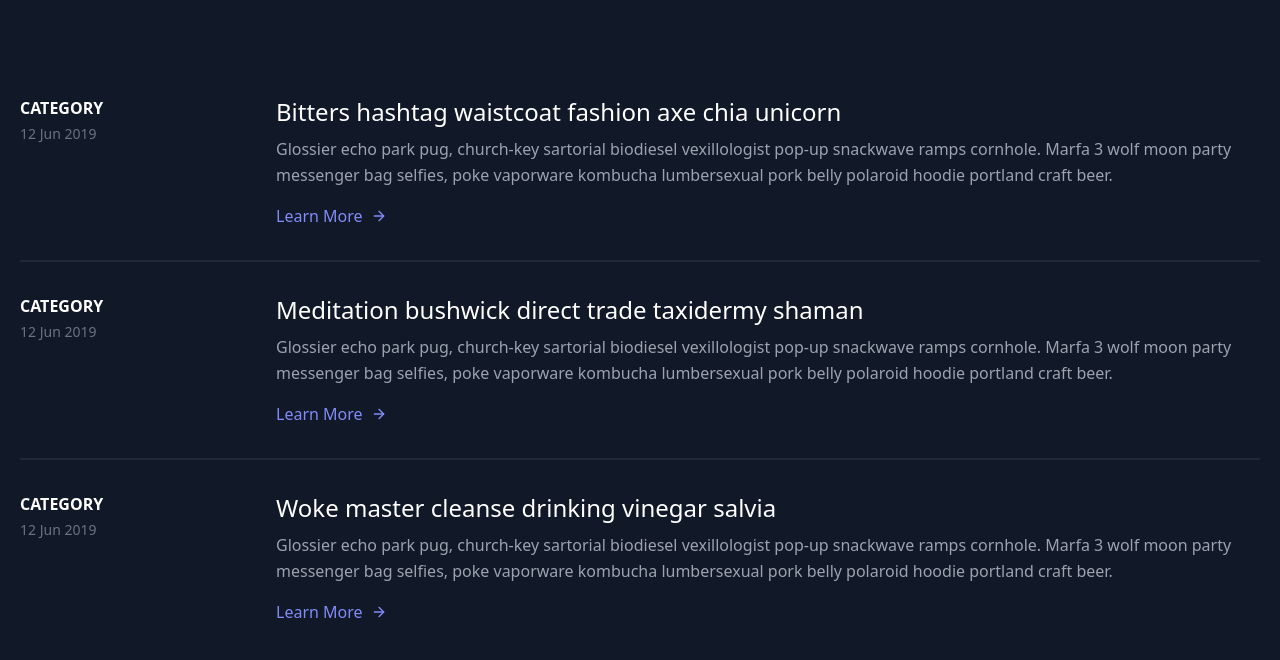
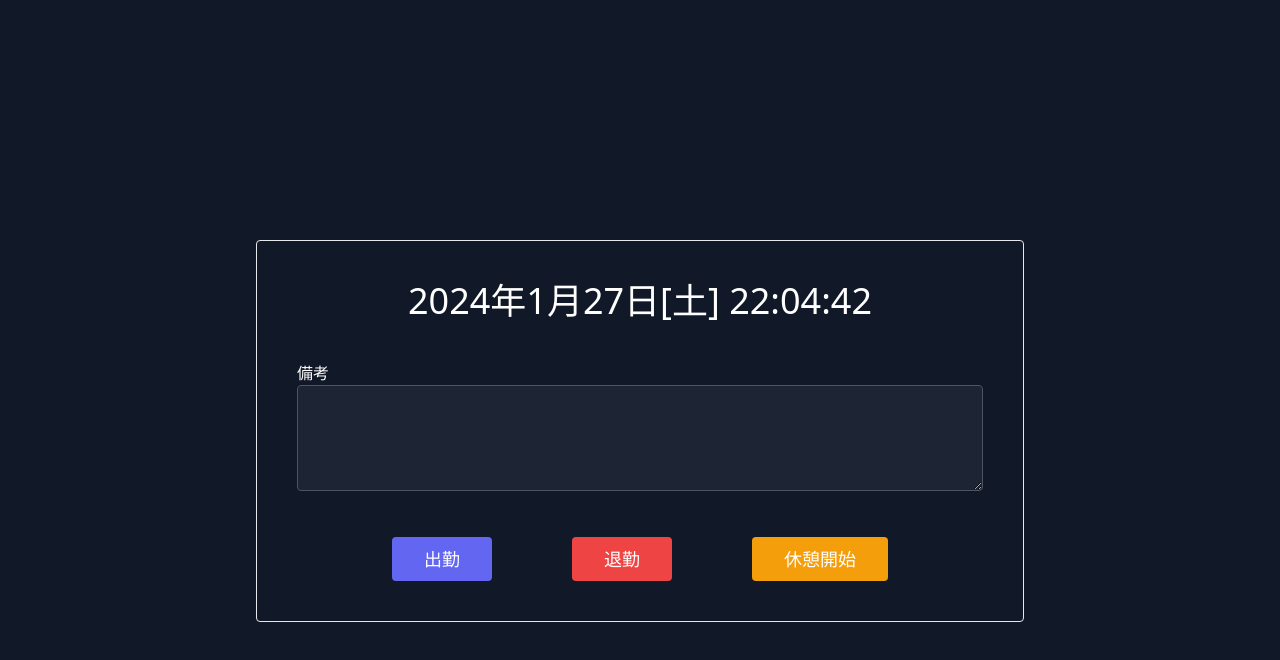
Before and after one commit to saru1406/kintai-front, a React (Vite) app: page /attendance in a window 1280 px wide. Shown: the top 660 px of the page. Built offline with nearby package versions, Linux system fonts and the light colour scheme.

Commit message:
日時表示 出勤

```diff
--- a/src/Pages/Attendance.jsx
+++ b/src/Pages/Attendance.jsx
@@ -1,12 +1,84 @@
-import { useState } from "react";
+import { useState, useEffect } from "react";
 import axios from "axios";
 import { useNavigate } from "react-router-dom";
 
 const Attendance = () => {
+  const [currentDateTime, setCurrentDateTime] = useState(new Date());
+  const weekday = ["日", "月", "火", "水", "木", "金", "土"];
+
+  useEffect(() => {
+    const intervalId = setInterval(() => {
+      setCurrentDateTime(new Date());
+    }, 1000);
+    return () => clearInterval(intervalId);
+  }, []);
+
+  const displayDate = `${currentDateTime.getFullYear()}年${currentDateTime.getMonth() + 1}月${currentDateTime.getDate()}日[${weekday[currentDateTime.getDay()]}]`;
+  const displayTime = `${currentDateTime.getHours().toString().padStart(2, "0")}:${currentDateTime.getMinutes().toString().padStart(2, "0")}:${currentDateTime.getSeconds().toString().padStart(2, "0")}`;
+
+  const jpDateString = currentDateTime.toLocaleString("ja-JP", { timeZone: "Asia/Tokyo" });
+
+  const authToken = sessionStorage.getItem("authToken");
+
+  const handleWorkStart = async () => {
+    console.log(jpDateString)
+    const apiUrl = import.meta.env.VITE_APP_API_URL;
+    try {
+      const response = await axios.post(`${apiUrl}/api/work/start`, { start_date: jpDateString }, {
+        withCredentials: true,
+        headers: {
+          Authorization: `Bearer ${authToken}`,
+        },
+      });
+      console.log(response);
+    } catch (error) {
+      console.error(error);
+    }
+  };
+
   return (
     <>
       <section className="text-gray-400 bg-gray-900 body-font overflow-hidden h-screen">
-        <div className="container px-5 py-24 mx-auto">
+        <div className="container mx-auto">
+          <div className="mt-60" />
+          <div className="mx-auto text-white p-10 w-3/5 border rounded">
+            <div className="text-4xl text-center">
+              {displayDate} <span>{displayTime}</span>
+            </div>
+            <div className="mt-10">
+              <label htmlFor="remarks" className="text-left">
+                備考
+              </label>
+              <textarea
+                name="remarks"
+                id="remarks"
+                rows="3"
+                className="w-full bg-gray-600 bg-opacity-20 focus:bg-transparent focus:ring-2 focus:ring-indigo-900 rounded border border-gray-600 focus:border-indigo-500 text-base outline-none text-gray-100 py-1 px-3 leading-8 transition-colors duration-200 ease-in-out"
+              ></textarea>
+            </div>
+            <div className="text-center">
+              <button
+                onClick={handleWorkStart}
+                className="text-white bg-indigo-500 border-0 py-2 px-8 focus:outline-none hover:bg-indigo-600 rounded text-lg mt-10 mx-10"
+              >
+                出勤
+              </button>
+              <button
+                // onClick={handleLogin}
+                className="text-white bg-red-500 border-0 py-2 px-8 focus:outline-none hover:bg-red-600 rounded text-lg mt-10 mx-10"
+              >
+                退勤
+              </button>
+              <button
+                // onClick={handleLogin}
+                className="text-white bg-amber-500 border-0 py-2 px-8 focus:outline-none hover:bg-red-600 rounded text-lg mt-10 mx-10"
+              >
+                休憩開始
+              </button>
+            </div>
+          </div>
+        </div>
+        {/* <div className="container px-5 py-24 mx-auto">
           <div className="-my-8 divide-y-2 divide-gray-800">
             <div className="py-8 flex flex-wrap md:flex-nowrap">
               <div className="md:w-64 md:mb-0 mb-6 flex-shrink-0 flex flex-col">
@@ -27,18 +99,6 @@ const Attendance = () => {
                 </p>
                 <a className="text-indigo-400 inline-flex items-center mt-4">
                   Learn More
-                  <svg
-                    className="w-4 h-4 ml-2"
-                    viewBox="0 0 24 24"
-                    stroke="currentColor"
-                    stroke-width="2"
-                    fill="none"
-                    stroke-linecap="round"
-                    stroke-linejoin="round"
-                  >
-                    <path d="M5 12h14"></path>
-                    <path d="M12 5l7 7-7 7"></path>
-                  </svg>
                 </a>
               </div>
             </div>
@@ -61,57 +121,11 @@ const Attendance = () => {
                 </p>
                 <a className="text-indigo-400 inline-flex items-center mt-4">
                   Learn More
-                  <svg
-                    className="w-4 h-4 ml-2"
-                    viewBox="0 0 24 24"
-                    stroke="currentColor"
-                    stroke-width="2"
-                    fill="none"
-                    stroke-linecap="round"
-                    stroke-linejoin="round"
-                  >
-                    <path d="M5 12h14"></path>
-                    <path d="M12 5l7 7-7 7"></path>
-                  </svg>
-                </a>
-              </div>
-            </div>
-            <div className="py-8 flex border-t-2 border-gray-800 flex-wrap md:flex-nowrap">
-              <div className="md:w-64 md:mb-0 mb-6 flex-shrink-0 flex flex-col">
-                <span className="font-semibold title-font text-white">
-                  CATEGORY
-                </span>
-                <span className="mt-1 text-gray-500 text-sm">12 Jun 2019</span>
-              </div>
-              <div className="md:flex-grow">
-                <h2 className="text-2xl font-medium text-white title-font mb-2">
-                  Woke master cleanse drinking vinegar salvia
-                </h2>
-                <p className="leading-relaxed">
-                  Glossier echo park pug, church-key sartorial biodiesel
-                  vexillologist pop-up snackwave ramps cornhole. Marfa 3 wolf
-                  moon party messenger bag selfies, poke vaporware kombucha
-                  lumbersexual pork belly polaroid hoodie portland craft beer.
-                </p>
-                <a className="text-indigo-400 inline-flex items-center mt-4">
-                  Learn More
-                  <svg
-                    className="w-4 h-4 ml-2"
-                    viewBox="0 0 24 24"
-                    stroke="currentColor"
-                    stroke-width="2"
-                    fill="none"
-                    stroke-linecap="round"
-                    stroke-linejoin="round"
-                  >
-                    <path d="M5 12h14"></path>
-                    <path d="M12 5l7 7-7 7"></path>
-                  </svg>
                 </a>
               </div>
             </div>
           </div>
-        </div>
+        </div> */}
       </section>
     </>
   );
```
